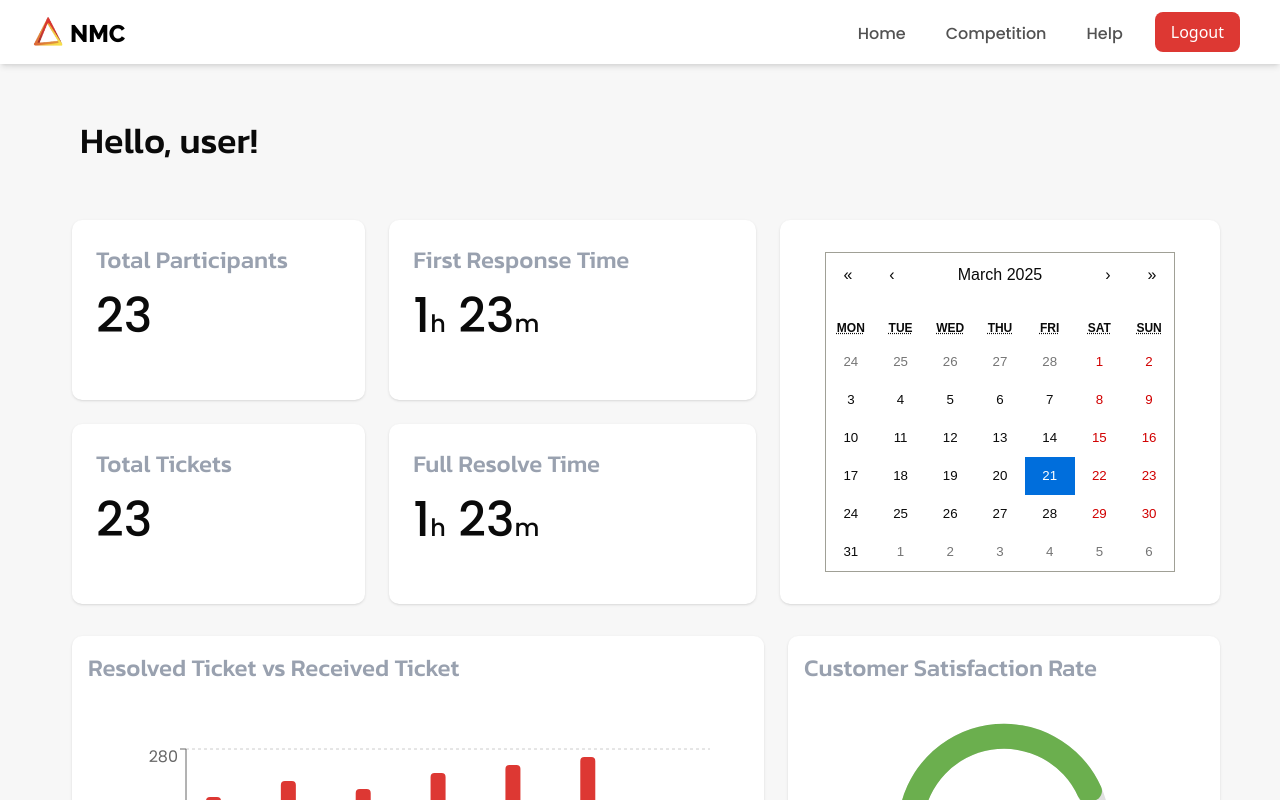
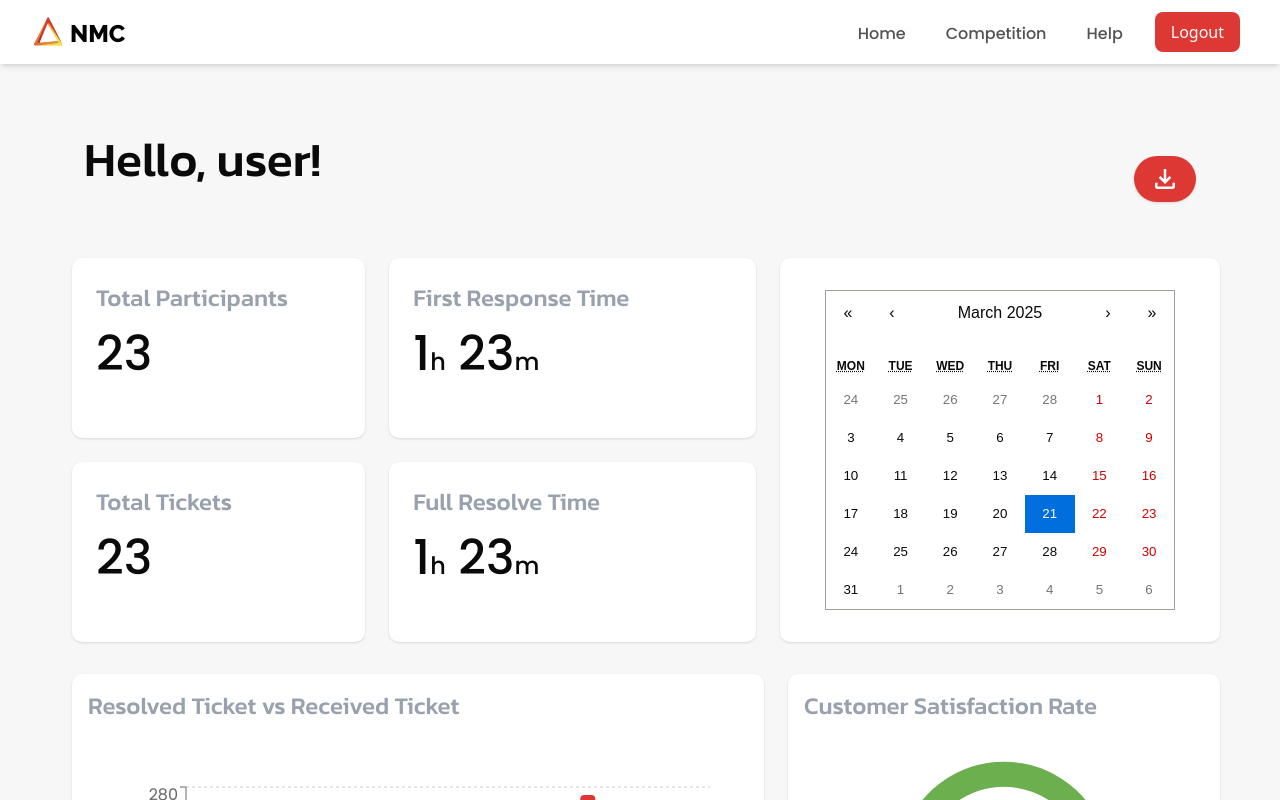
Before and after one commit to Ella-Raputri/WADS-FinalProject, a React (Vite) app in the folder frontend/: page /admindashboard in a window 1280 px wide. Shown: the top 800 px of the page. Built offline with nearby package versions, Linux system fonts and the light colour scheme.

Commit message:
feat: download btn
in dashboard admin

```diff
--- a/frontend/src/pages/admin/Dashboard.jsx
+++ b/frontend/src/pages/admin/Dashboard.jsx
@@ -6,6 +6,7 @@ import { StatusChart } from "@/components/StatusChart";
 import React, { useState } from "react";
 import Calendar from "react-calendar";
 import "react-calendar/dist/Calendar.css";
+import { MdOutlineFileDownload } from "react-icons/md";
 
 const Dashboard = () => {
   const [date, setDate] = useState(new Date());
@@ -30,9 +31,14 @@ const Dashboard = () => {
 
   return (
     <>
-      <h1 className="lg:ml-15 ml-12 mt-25 mb-10 font-medium text-4xl font-kanit p-5  ">
-        Hello, user!
-      </h1>
+
+      <div className="flex items-center justify-between px-6 py-4 lg:ml-15 ml-12 mt-25 mb-10 mr-15">
+        <h1 className="text-4xl lg:text-5xl font-kanit font-medium flex-grow">Hello, user!</h1>
+        <button className="px-4 py-2 mt-10 color-component-red text-white rounded-full shadow">
+          <MdOutlineFileDownload className="text-2xl lg:text-3xl"/>
+        </button>
+      </div>
+
 
       <div className="lg:hidden ml-12 mr-12 mb-10 p-6 bg-white shadow rounded-lg flex justify-center items-center overflow-x-auto">
         <div className="min-w-[300px]">
```
